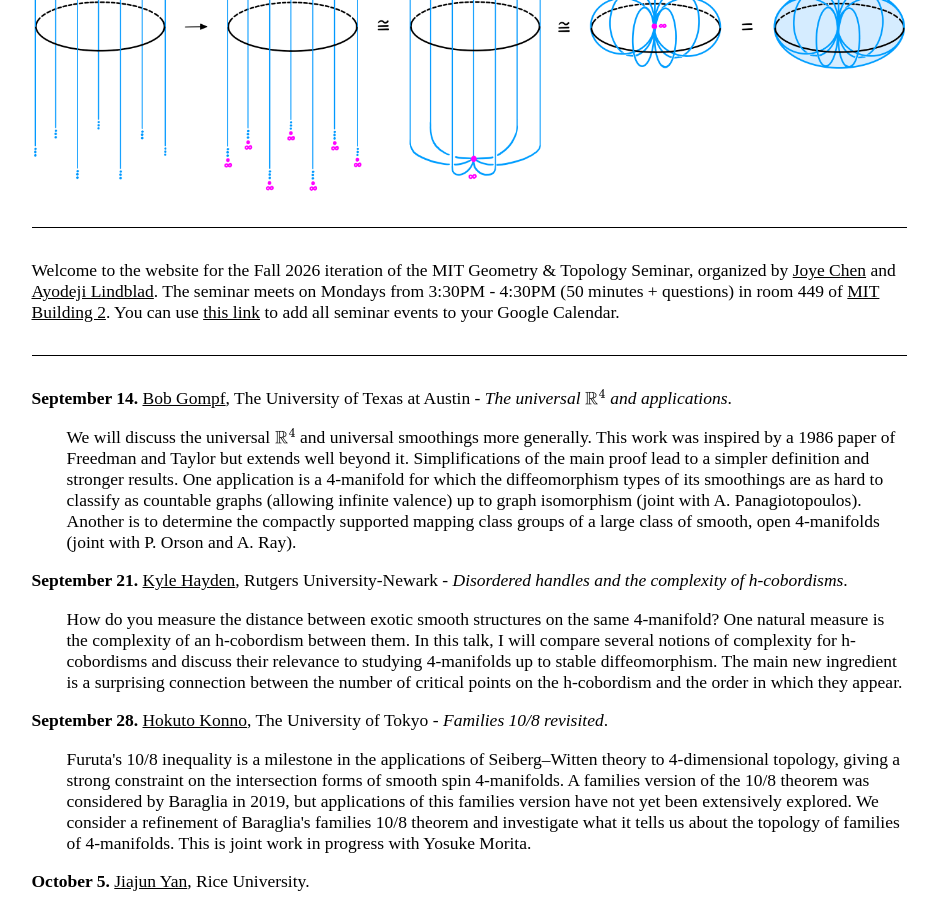
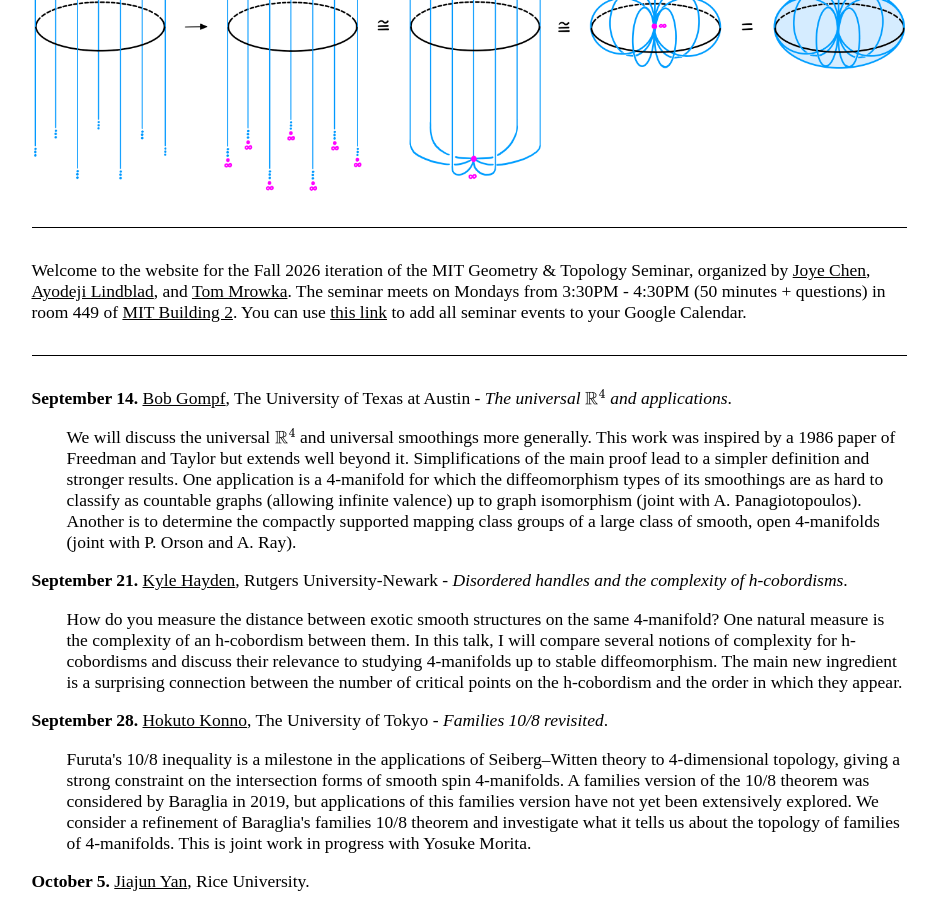
Before and after one commit to AyodejiLindblad/AyodejiLindblad.github.io, a Jekyll site: the page built from seminars/MIT-G&T-FA26/index.md, in a window 1280 px wide and 900 px high, scrolled down 316 px. Shown: the whole window, without its empty margins (171-1107 px from the left). Built offline with Jekyll 4.4.1, drawn with Linux system fonts in a browser that asks for light colours; some web fonts are replaced.

Commit message:
Update index.md

```diff
--- a/seminars/MIT-G&T-FA26/index.md
+++ b/seminars/MIT-G&T-FA26/index.md
@@ -33,7 +33,7 @@ layout: default
 ---
 
 
-Welcome to the website for the Fall 2026 iteration of the MIT Geometry & Topology Seminar, organized by [Joye Chen](https://math.mit.edu/directory/profile.html?pid=2584) and [Ayodeji Lindblad](https://low-dim.top). The seminar meets on Mondays from 3:30PM - 4:30PM (50 minutes + questions) in room 449 of [MIT Building 2](https://maps.app.goo.gl/7qUtncvjbaUnE5SH9?g_st=ic). You can use [this link](https://calendar.google.com/calendar/u/0?cid=NGI4MGVlYzQ4MjI4YWU1NTAxY2NhNWYxZTE0N2M5ZGRlNTI4MTAxMzNkOTQyNDNkZDBmMTE0MDNiMjEzNTU5NUBncm91cC5jYWxlbmRhci5nb29nbGUuY29t) to add all seminar events to your Google Calendar.
+Welcome to the website for the Fall 2026 iteration of the MIT Geometry & Topology Seminar, organized by [Joye Chen](https://math.mit.edu/directory/profile.html?pid=2584), [Ayodeji Lindblad](https://low-dim.top), and [Tom Mrowka](https://math.mit.edu/~mrowka/). The seminar meets on Mondays from 3:30PM - 4:30PM (50 minutes + questions) in room 449 of [MIT Building 2](https://maps.app.goo.gl/7qUtncvjbaUnE5SH9?g_st=ic). You can use [this link](https://calendar.google.com/calendar/u/0?cid=NGI4MGVlYzQ4MjI4YWU1NTAxY2NhNWYxZTE0N2M5ZGRlNTI4MTAxMzNkOTQyNDNkZDBmMTE0MDNiMjEzNTU5NUBncm91cC5jYWxlbmRhci5nb29nbGUuY29t) to add all seminar events to your Google Calendar.
 
 
 ---
```
